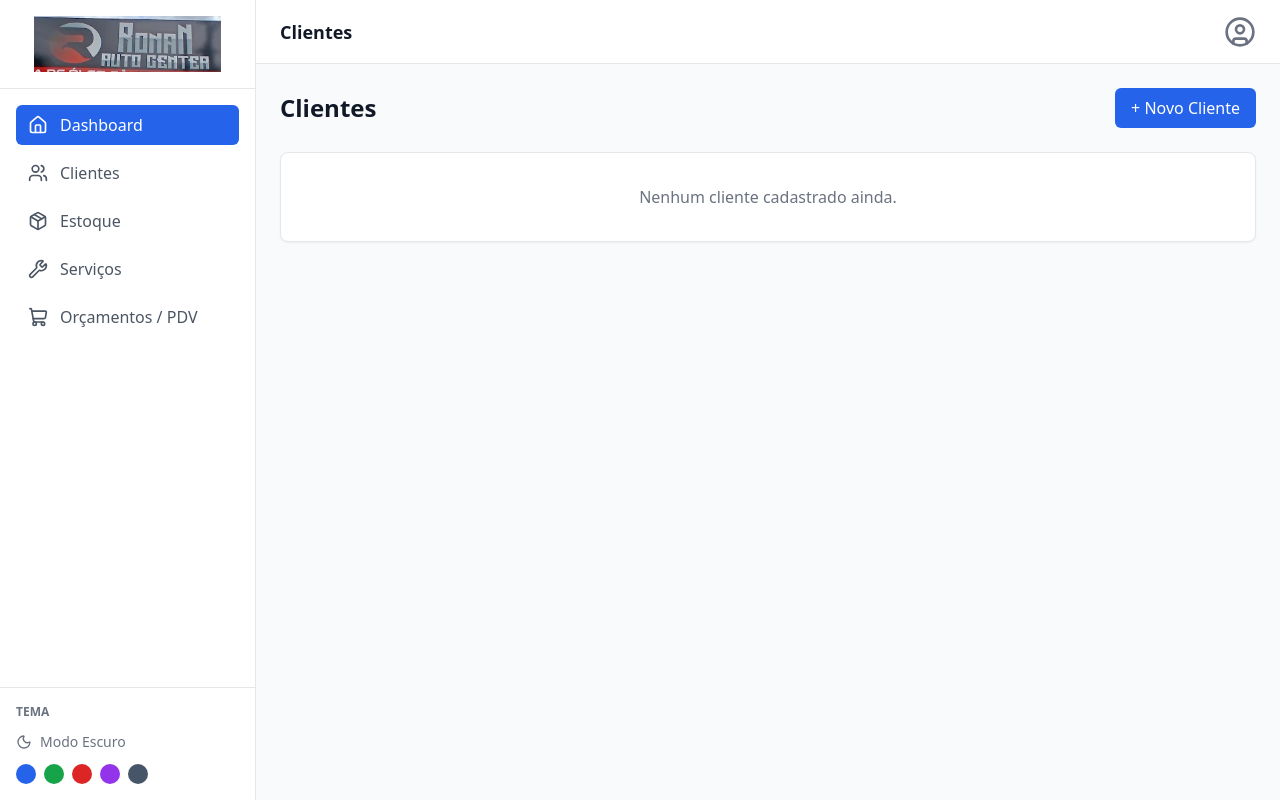
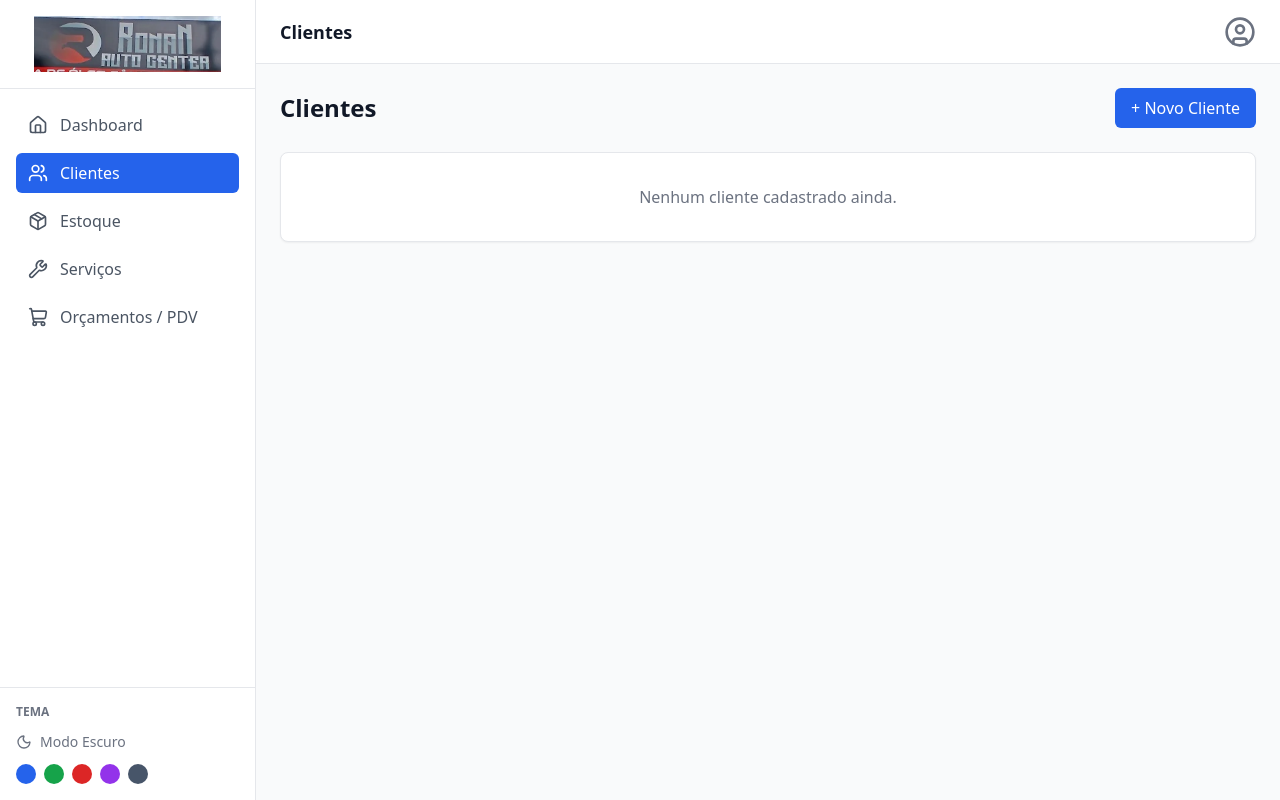
Before and after one commit to MarceloPires1509/ronan-auto-center, a Django app: page /clientes/ in a window 1280 px wide. Run offline with Django 5.2, Linux system fonts and the light colour scheme; the visitor is signed in with stand-in values (Sample User, id 1); data that the repository does not hold is empty; some libraries are stand-ins or nearby versions.

Commit message:
Fix sidebar active state correctly

```diff
--- a/templates/base.html
+++ b/templates/base.html
@@ -37,19 +37,19 @@
             </a>
         </div>
         <nav class="flex-1 p-4 space-y-2 overflow-y-auto">
-            <a href="/" class="flex items-center gap-3 px-3 py-2 bg-primary text-white rounded-md font-medium">
+            <a href="{% url 'dashboard' %}" class="flex items-center gap-3 px-3 py-2 rounded-md font-medium {% if request.resolver_match.url_name == 'dashboard' %}bg-primary text-white{% else %}text-gray-600 dark:text-gray-300 hover:bg-gray-100 dark:hover:bg-gray-700{% endif %}">
                 <i data-lucide="home" class="w-5 h-5"></i> Dashboard
             </a>
-            <a href="/clientes/" class="flex items-center gap-3 px-3 py-2 text-gray-600 dark:text-gray-300 hover:bg-gray-100 dark:hover:bg-gray-700 rounded-md">
+            <a href="{% url 'lista_clientes' %}" class="flex items-center gap-3 px-3 py-2 rounded-md font-medium {% if 'clientes' in request.path %}bg-primary text-white{% else %}text-gray-600 dark:text-gray-300 hover:bg-gray-100 dark:hover:bg-gray-700{% endif %}">
                 <i data-lucide="users" class="w-5 h-5"></i> Clientes
             </a>
-            <a href="/pecas/" class="flex items-center gap-3 px-3 py-2 text-gray-600 dark:text-gray-300 hover:bg-gray-100 dark:hover:bg-gray-700 rounded-md">
+            <a href="{% url 'lista_pecas' %}" class="flex items-center gap-3 px-3 py-2 rounded-md font-medium {% if 'pecas' in request.path %}bg-primary text-white{% else %}text-gray-600 dark:text-gray-300 hover:bg-gray-100 dark:hover:bg-gray-700{% endif %}">
                 <i data-lucide="package" class="w-5 h-5"></i> Estoque
             </a>
-            <a href="/servicos/" class="flex items-center gap-3 px-3 py-2 text-gray-600 dark:text-gray-300 hover:bg-gray-100 dark:hover:bg-gray-700 rounded-md">
+            <a href="{% url 'lista_servicos' %}" class="flex items-center gap-3 px-3 py-2 rounded-md font-medium {% if 'servicos' in request.path %}bg-primary text-white{% else %}text-gray-600 dark:text-gray-300 hover:bg-gray-100 dark:hover:bg-gray-700{% endif %}">
                 <i data-lucide="wrench" class="w-5 h-5"></i> Serviços
             </a>
-            <a href="/orcamentos/" class="flex items-center gap-3 px-3 py-2 text-gray-600 dark:text-gray-300 hover:bg-gray-100 dark:hover:bg-gray-700 rounded-md">
+            <a href="{% url 'lista_orcamentos' %}" class="flex items-center gap-3 px-3 py-2 rounded-md font-medium {% if 'orcamentos' in request.path %}bg-primary text-white{% else %}text-gray-600 dark:text-gray-300 hover:bg-gray-100 dark:hover:bg-gray-700{% endif %}">
                 <i data-lucide="shopping-cart" class="w-5 h-5"></i> Orçamentos / PDV
             </a>
         </nav>
```
